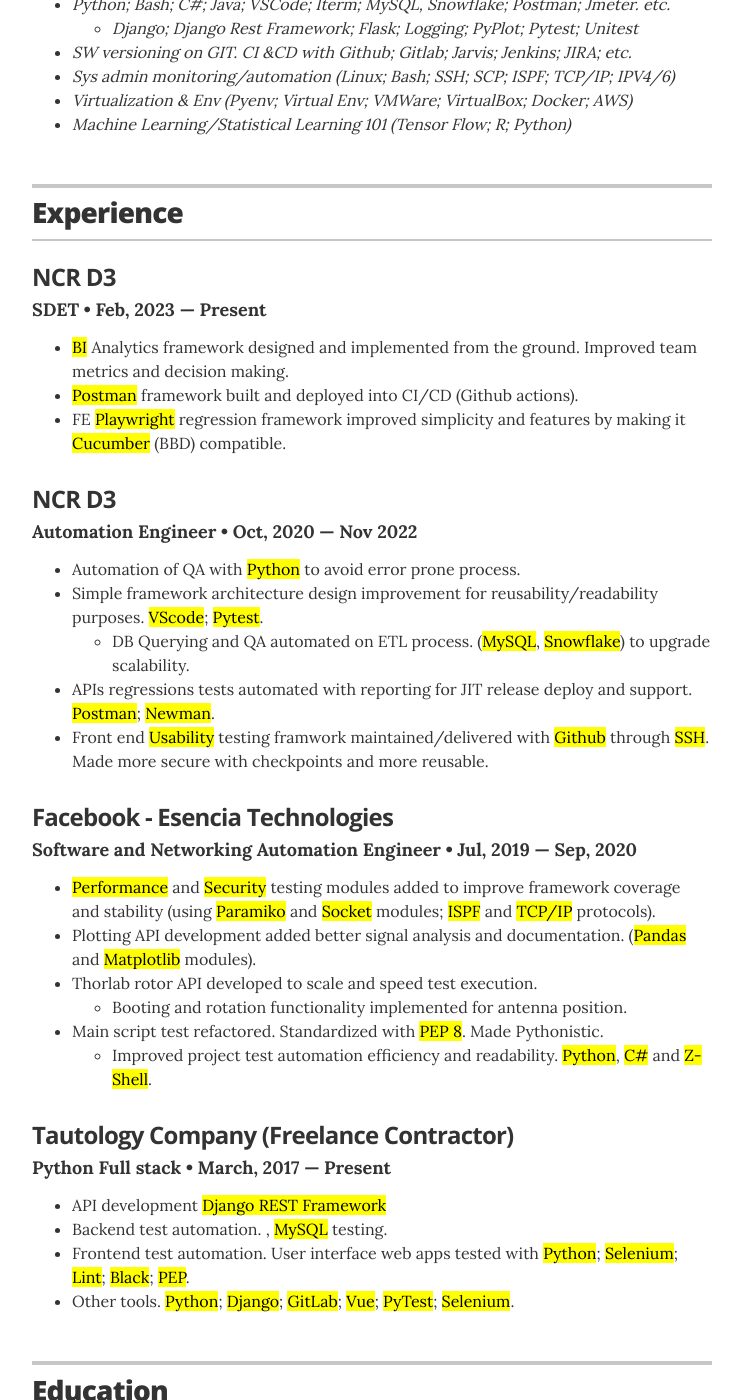
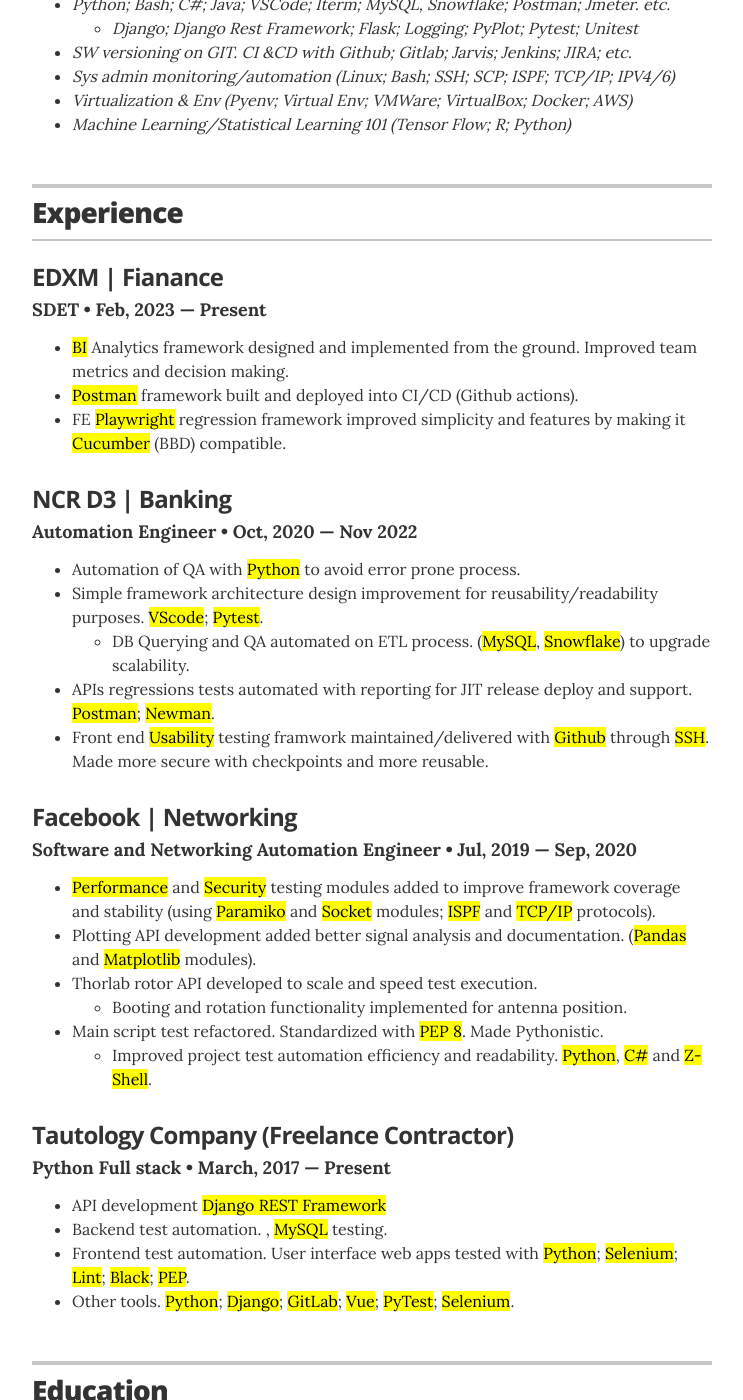
Before and after one commit to alexissoko/alexissoko.github.io, a Jekyll site: the page built from index.html, in a window 1280 px wide and 1400 px high, scrolled down 593 px. Shown: the whole window, without its empty margins (268-1011 px from the left). Built offline with Jekyll 4.4.1, drawn with Linux system fonts in a browser that asks for light colours; some of the changed text lies outside the part shown.

Commit message:
update resume

```diff
--- a/_data/experience.yml
+++ b/_data/experience.yml
@@ -1,6 +1,6 @@
 # Jobs
 # SDET
-- company: NCR D3
+- company: EDXM | Fianance
   position: SDET
   duration: Feb, 2023 &mdash; Present
   summary:  <ul class="resume-item-list">
@@ -10,7 +10,7 @@
             </ul>
 
 # Automation Engineer
-- company: NCR D3
+- company: NCR D3 | Banking
   position: Automation Engineer
   duration: Oct, 2020 &mdash; Nov 2022
   summary:  <ul class="resume-item-list">
@@ -24,7 +24,7 @@
             </ul>
 
 # Software & Networking Engineer
-- company: Facebook - Esencia Technologies
+- company: Facebook | Networking
   position: Software and Networking Automation Engineer
   duration:  Jul, 2019 &mdash; Sep, 2020
   summary:  <ul class="resume-item-list">
--- a/_data/interests.yml
+++ b/_data/interests.yml
@@ -1,3 +1,3 @@
 # Interests
 - description: Soccer, Running and Hiking / Nutrition.
-- description: Computer Science / History / Economics/ Short Tales Fiction.
+- description: History / Economics / Short Tales Fiction.
```
